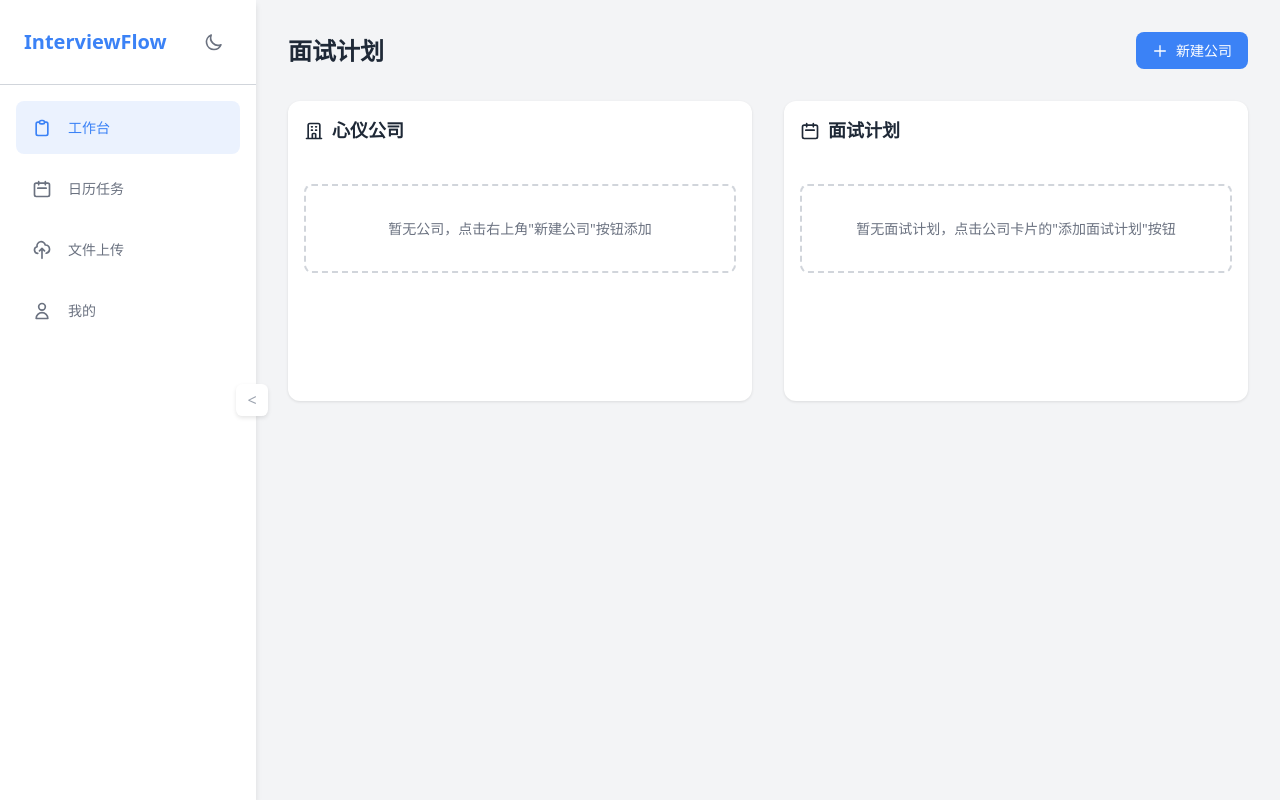
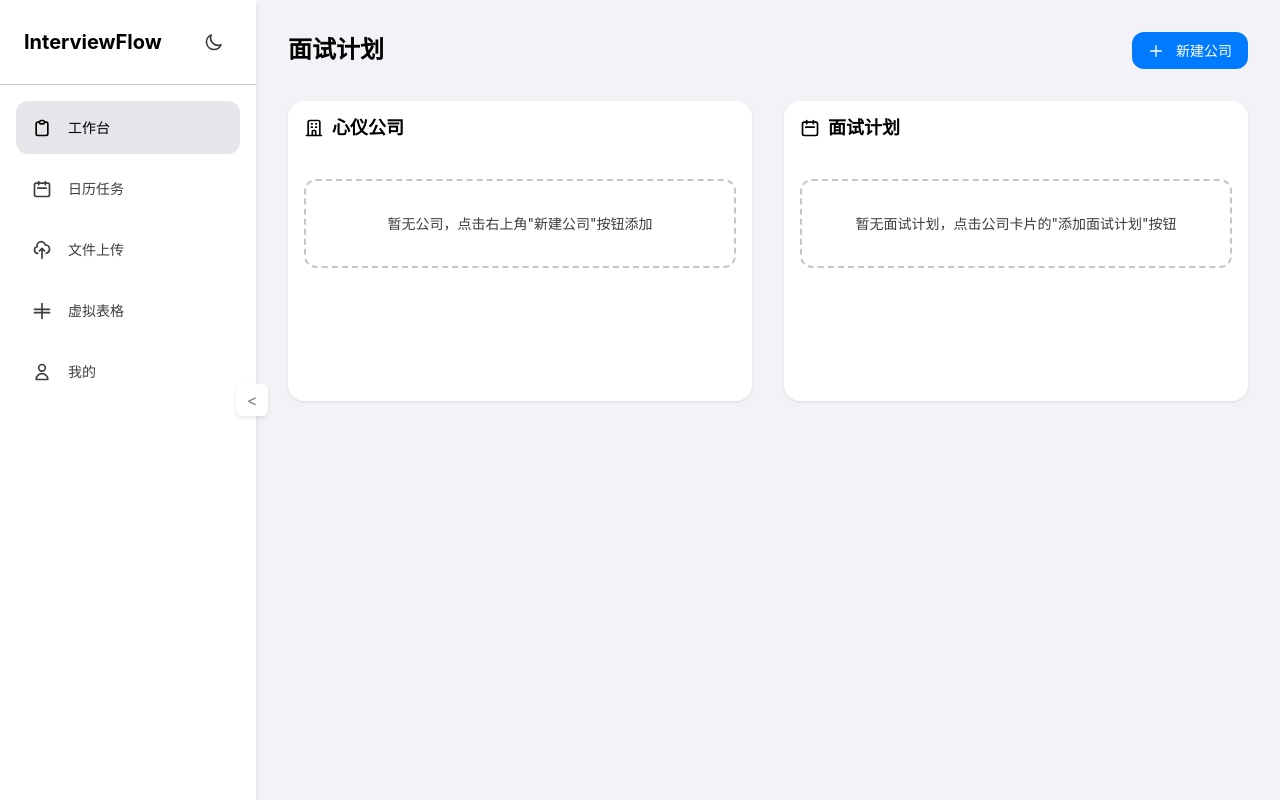
Before and after one commit to LiuPenQ/interView, a Vue app: page /workbench in a window 1280 px wide. Built offline with nearby package versions, Linux system fonts and the light colour scheme; no server answers.

Commit message:
添加虚拟表格滚动

```diff
--- a/package.json
+++ b/package.json
@@ -12,6 +12,7 @@
     "@tailwindcss/postcss": "^4.1.18",
     "autoprefixer": "^10.4.24",
     "axios": "^1.13.4",
+    "element-plus": "^2.13.2",
     "postcss": "^8.5.6",
     "sortablejs": "^1.15.6",
     "tailwindcss": "^4.1.18",
--- a/src/components/Sidebar.vue
+++ b/src/components/Sidebar.vue
@@ -36,6 +36,11 @@ const navItems = [
     path: '/file-upload',
     label: '文件上传',
     icon: 'M7 16a4 4 0 01-.88-7.903A5 5 0 1115.9 6L16 6a5 5 0 011 9.9M15 13l-3-3m0 0l-3 3m3-3v12'
+  },
+  {
+    path: '/virtual-table',
+    label: '虚拟表格',
+    icon: 'M3 10h18M3 14h18M12 3v18'
   },
   {
     path: '/profile',
@@ -140,11 +145,11 @@ router.afterEach((to) => {
 .app-title {
   font-size: var(--font-size-xl);
   font-weight: bold;
-  color: var(--color-primary);
   white-space: nowrap;
   overflow: hidden;
   flex-shrink: 0;
   transition: opacity 0.3s ease, transform 0.3s ease;
+  margin-bottom: 0;
 }
 
 .sidebar-nav {
@@ -181,8 +186,8 @@ router.afterEach((to) => {
 }
 
 .nav-item.active {
-  background-color: rgba(59, 130, 246, 0.1);
-  color: var(--color-primary);
+  background-color: var(--color-bg-tertiary);
+  color: var(--color-text-primary);
   font-weight: 500;
 }
 
--- a/src/router/index.ts
+++ b/src/router/index.ts
@@ -18,14 +18,19 @@ const router = createRouter({
       component: () => import('../views/CalendarTodo.vue')
     },
     {
+      path: '/file-upload',
+      name: 'FileUpload',
+      component: () => import('../views/FileUpload.vue')
+    },
+    {
+      path: '/virtual-table',
+      name: 'VirtualTable',
+      component: () => import('../views/VirtualTable.vue')
+    },
+    {
       path: '/profile',
       name: 'Profile',
       component: () => import('../views/Profile.vue')
-    },
-    {
-      path: '/file-upload',
-      name: 'FileUpload',
-      component: () => import('../views/FileUpload.vue')
     }
   ]
 })
--- a/src/style.css
+++ b/src/style.css
@@ -1,20 +1,37 @@
 @import 'tailwindcss';
 
 :root {
-  --color-primary: #3b82f6;
-  --color-primary-hover: #2563eb;
-  --color-primary-focus: #1d4ed8;
+  /* iOS 风格配色方案 */
+  --color-primary: #007aff;
+  --color-primary-hover: #0056b3;
+  --color-primary-focus: #004085;
 
-  --color-text-primary: #1f2937;
-  --color-text-secondary: #6b7280;
-  --color-text-tertiary: #9ca3af;
+  --color-secondary: #5856d6;
+  --color-secondary-hover: #3a38b1;
+  --color-secondary-focus: #2d2b98;
+
+  --color-success: #34c759;
+  --color-success-hover: #28a745;
+  --color-success-focus: #1e7e34;
+
+  --color-warning: #ff9500;
+  --color-warning-hover: #e08100;
+  --color-warning-focus: #c16f00;
+
+  --color-danger: #ff3b30;
+  --color-danger-hover: #d32f2f;
+  --color-danger-focus: #b71c1c;
+
+  --color-text-primary: #000000;
+  --color-text-secondary: #3c3c43;
+  --color-text-tertiary: #8e8e93;
 
   --color-bg-primary: #ffffff;
-  --color-bg-secondary: #f3f4f6;
-  --color-bg-tertiary: #e5e7eb;
+  --color-bg-secondary: #f2f2f7;
+  --color-bg-tertiary: #e5e5ea;
 
-  --color-border: #d1d5db;
-  --color-border-hover: #9ca3af;
+  --color-border: #c6c6c8;
+  --color-border-hover: #a1a1a6;
 
   --color-shadow: rgba(0, 0, 0, 0.1);
 
@@ -25,43 +42,210 @@
   --spacing-xl: 2rem;
   --spacing-2xl: 3rem;
 
-  --radius-sm: 0.25rem;
-  --radius-md: 0.5rem;
-  --radius-lg: 0.75rem;
-  --radius-xl: 1rem;
+  --radius-sm: 0.375rem;
+  --radius-md: 0.75rem;
+  --radius-lg: 1rem;
+  --radius-xl: 1.25rem;
 
   --font-size-sm: 0.875rem;
   --font-size-base: 14px;
   --font-size-lg: 1.125rem;
   --font-size-xl: 1.25rem;
   --font-size-2xl: 1.5rem;
+
+  /* iOS 风格过渡效果 */
+  --transition-fast: 0.2s cubic-bezier(0.4, 0, 0.2, 1);
+  --transition-normal: 0.3s cubic-bezier(0.4, 0, 0.2, 1);
+  --transition-slow: 0.5s cubic-bezier(0.4, 0, 0.2, 1);
 }
 
 [data-theme='dark'] {
-  --color-primary: #60a5fa;
-  --color-primary-hover: #3b82f6;
-  --color-primary-focus: #2563eb;
+  /* iOS 风格暗黑主题配色 */
+  --color-primary: #0a84ff;
+  --color-primary-hover: #0066cc;
+  --color-primary-focus: #0052a3;
 
-  --color-text-primary: #f9fafb;
-  --color-text-secondary: #d1d5db;
-  --color-text-tertiary: #9ca3af;
+  --color-secondary: #5e5ce6;
+  --color-secondary-hover: #3735c2;
+  --color-secondary-focus: #2c2a9e;
 
-  --color-bg-primary: #1f2937;
-  --color-bg-secondary: #111827;
-  --color-bg-tertiary: #374151;
+  --color-success: #30d158;
+  --color-success-hover: #28b54a;
+  --color-success-focus: #1f9a3d;
 
-  --color-border: #4b5563;
-  --color-border-hover: #6b7280;
+  --color-warning: #ff9f0a;
+  --color-warning-hover: #e08800;
+  --color-warning-focus: #c67000;
 
-  --color-shadow: rgba(0, 0, 0, 0.3);
+  --color-danger: #ff453a;
+  --color-danger-hover: #ff3b30;
+  --color-danger-focus: #d70015;
+
+  --color-text-primary: #ffffff;
+  --color-text-secondary: #e5e5ea;
+  --color-text-tertiary: #c7c7cc;
+
+  --color-bg-primary: #1c1c1e;
+  --color-bg-secondary: #2c2c2e;
+  --color-bg-tertiary: #3a3a3c;
+
+  --color-border: #48484a;
+  --color-border-hover: #5a5a5c;
+
+  --color-shadow: rgba(0, 0, 0, 0.5);
 }
 
 * {
-  transition: background-color 0.3s ease, color 0.3s ease, border-color 0.3s ease;
+  transition: background-color var(--transition-normal), color var(--transition-normal), border-color var(--transition-normal), box-shadow var(--transition-normal);
 }
 
 body {
   background-color: var(--color-bg-secondary);
   color: var(--color-text-primary);
   font-size: var(--font-size-base);
+  font-family: -apple-system, BlinkMacSystemFont, 'Segoe UI', Roboto, Oxygen, Ubuntu, Cantarell, 'Open Sans', 'Helvetica Neue', sans-serif;
+  line-height: 1.5;
+  -webkit-font-smoothing: antialiased;
+  -moz-osx-font-smoothing: grayscale;
 }
+
+/* iOS 风格基础样式 */
+button, input, select, textarea {
+  font-family: inherit;
+  font-size: inherit;
+  line-height: inherit;
+  outline: none;
+  border: 1px solid var(--color-border);
+  border-radius: var(--radius-md);
+  padding: var(--spacing-sm) var(--spacing-md);
+  background-color: var(--color-bg-primary);
+  color: var(--color-text-primary);
+  transition: all var(--transition-normal);
+}
+
+button {
+  cursor: pointer;
+  font-weight: 500;
+  display: inline-flex;
+  align-items: center;
+  justify-content: center;
+  gap: var(--spacing-xs);
+  padding: var(--spacing-sm) var(--spacing-lg);
+}
+
+button:hover {
+  border-color: var(--color-border-hover);
+  background-color: var(--color-bg-tertiary);
+  box-shadow: 0 2px 4px var(--color-shadow);
+}
+
+button:active {
+  background-color: var(--color-border);
+  box-shadow: inset 0 1px 3px var(--color-shadow);
+}
+
+button:focus {
+  box-shadow: 0 0 0 3px rgba(0, 122, 255, 0.3);
+}
+
+/* 主按钮样式 */
+button.primary {
+  background-color: var(--color-primary);
+  color: white;
+  border-color: var(--color-primary);
+}
+
+button.primary:hover {
+  background-color: var(--color-primary-hover);
+  border-color: var(--color-primary-hover);
+}
+
+button.primary:active {
+  background-color: var(--color-primary-focus);
+  border-color: var(--color-primary-focus);
+}
+
+/* 输入框样式 */
+input, select, textarea {
+  min-height: 44px;
+  padding: var(--spacing-sm) var(--spacing-md);
+}
+
+input:focus, select:focus, textarea:focus {
+  border-color: var(--color-primary);
+  box-shadow: 0 0 0 3px rgba(0, 122, 255, 0.3);
+}
+
+/* 卡片样式 */
+.card {
+  background-color: var(--color-bg-primary);
+  border-radius: var(--radius-lg);
+  box-shadow: 0 2px 8px var(--color-shadow);
+  padding: var(--spacing-lg);
+  transition: all var(--transition-normal);
+}
+
+.card:hover {
+  box-shadow: 0 4px 12px var(--color-shadow);
+}
+
+/* 标题样式 */
+h1, h2, h3, h4, h5, h6 {
+  font-weight: 600;
+  color: var(--color-text-primary);
+  line-height: 1.2;
+  margin-bottom: var(--spacing-md);
+}
+
+h1 {
+  font-size: var(--font-size-2xl);
+  font-weight: 700;
+}
+
+h2 {
+  font-size: var(--font-size-xl);
+  font-weight: 600;
+}
+
+h3 {
+  font-size: var(--font-size-lg);
+  font-weight: 600;
+}
+
+/* 链接样式 */
+a {
+  color: var(--color-primary);
+  text-decoration: none;
+  transition: color var(--transition-fast);
+}
+
+a:hover {
+  color: var(--color-primary-hover);
+  text-decoration: underline;
+}
+
+/* iOS 风格分割线 */
+.divider {
+  height: 1px;
+  background-color: var(--color-border);
+  margin: var(--spacing-md) 0;
+}
+
+/* iOS 风格列表项 */
+.list-item {
+  display: flex;
+  align-items: center;
+  justify-content: space-between;
+  padding: var(--spacing-md);
+  background-color: var(--color-bg-primary);
+  border-bottom: 1px solid var(--color-border);
+  transition: background-color var(--transition-fast);
+}
+
+.list-item:hover {
+  background-color: var(--color-bg-secondary);
+}
+
+.list-item:last-child {
+  border-bottom: none;
+}
--- a/src/views/Workbench.vue
+++ b/src/views/Workbench.vue
@@ -1,3 +1,13 @@
+<!--
+工作台页面
+用途：展示公司列表和面试计划，提供拖拽排序功能
+实现：使用Vue 3 Composition API和vuedraggable实现拖拽功能
+功能：
+- 公司列表管理（添加、删除）
+- 面试计划管理（添加、删除）
+- 拖拽排序功能
+- 数据可视化展示
+-->
 <script setup lang="ts">
 import { ref, onMounted } from 'vue'
 import draggable from 'vuedraggable'
@@ -599,8 +609,9 @@ onMounted(() => {
 }
 
 .btn-sm {
-  padding: var(--spacing-xs) var(--spacing-sm);
+  padding: var(--spacing-xs);
   font-size: var(--font-size-xs);
+  border-radius: var(--radius-sm);
 }
 
 .empty-state {
```
Also changed, not shown: src/views/CalendarTodo.vue (+11 -0 lines), src/views/FileUpload.vue (+12 -0 lines), src/views/Profile.vue (+9 -0 lines), 1 other file (tests, documents, lock files or other folders).
